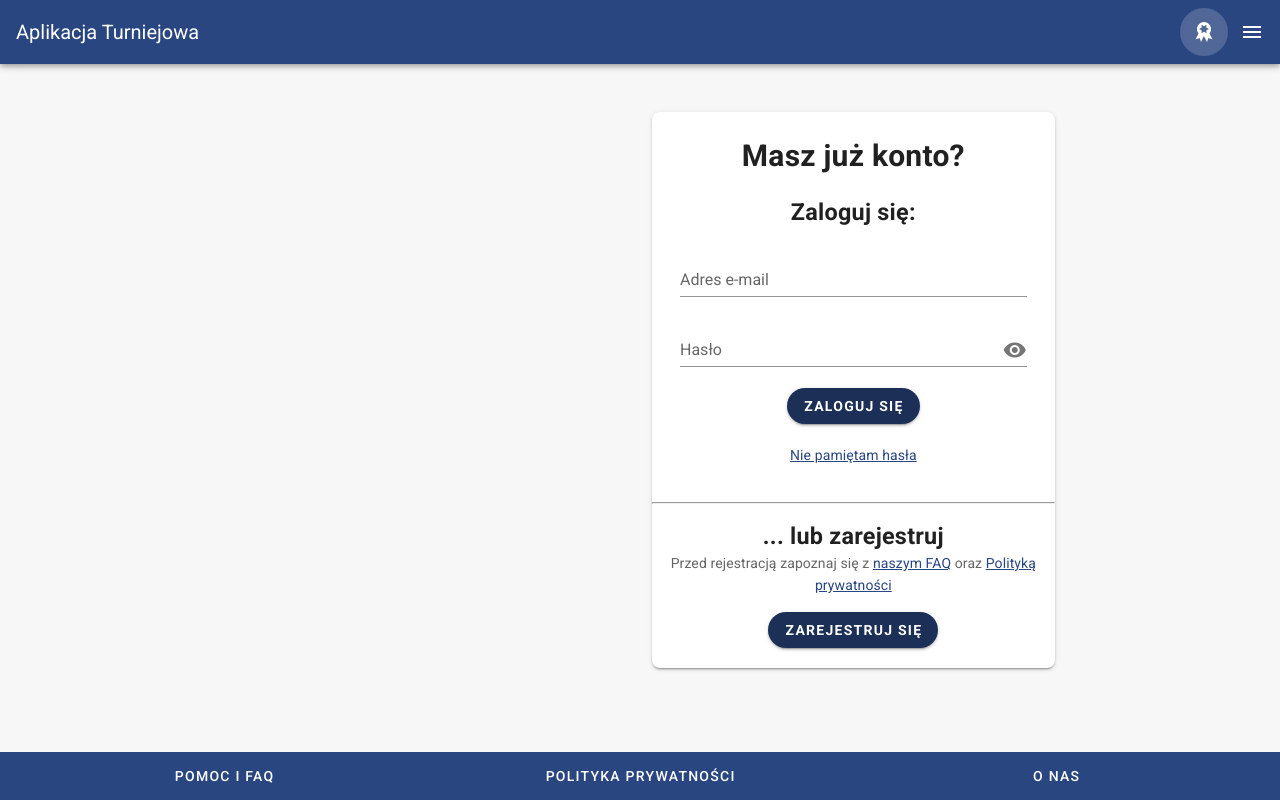
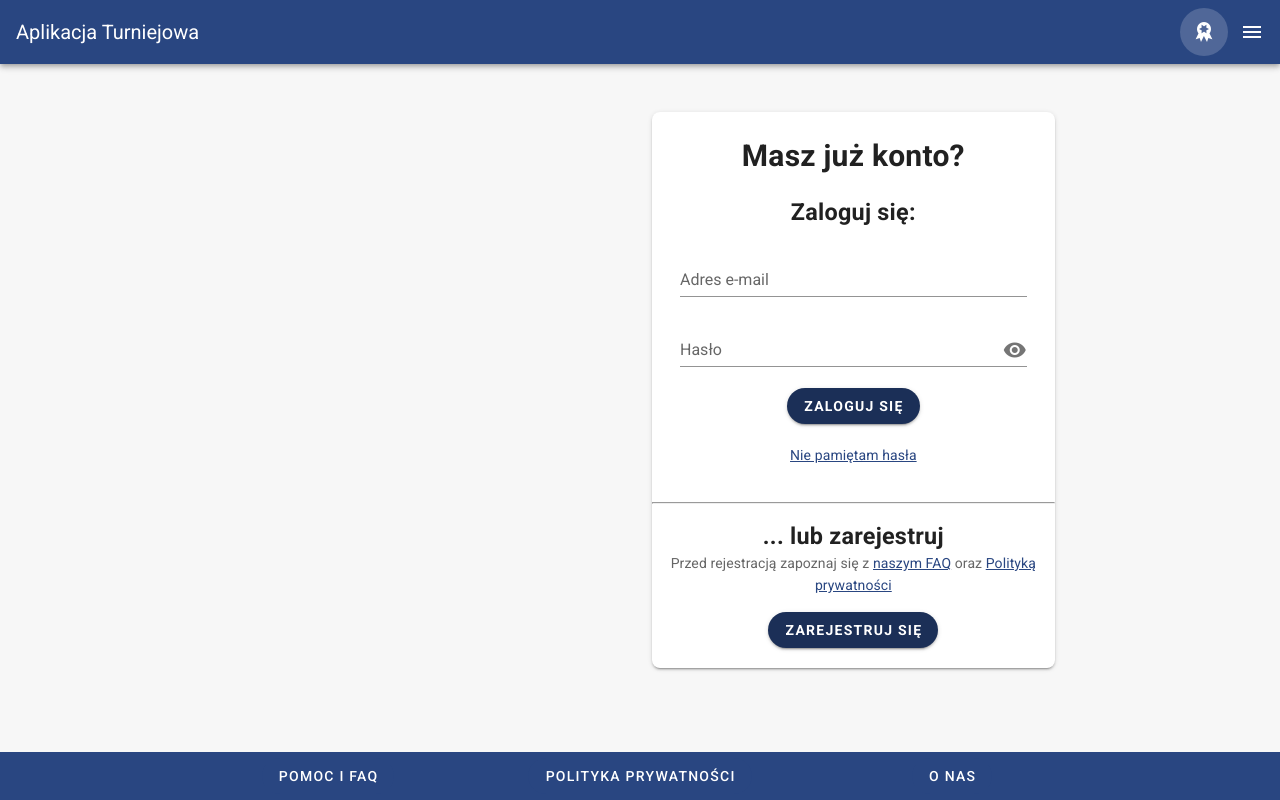
Before and after one commit to skni-kod/TournamentAppFrontend, a Vue app: page /login in a window 1280 px wide. Shown: the top 800 px of the page. Built offline with nearby package versions, Linux system fonts and the light colour scheme.

Commit message:
Footer Scaling

```diff
--- a/src/components/Footer.vue
+++ b/src/components/Footer.vue
@@ -1,7 +1,7 @@
 <template>
   <v-footer class="primary white--text">
     <v-row justify="center" no-gutters>
-      <v-col v-for="(link, i) in links" :key="i" class="text-center">
+      <v-col sm="4" md="3" v-for="(link, i) in links" :key="i" class="text-center">
         <v-btn
           rounded
           text
--- a/src/components/HomeTabs.vue
+++ b/src/components/HomeTabs.vue
@@ -9,7 +9,7 @@
       icons-and-text
     >
       <v-tab v-for="(item, id) in items" :key="id">
-        <div class="d-none d-sm-flex">{{ item.tab }}</div>
+        <div class="d-sm-flex">{{ item.tab }}</div>
         <v-icon>{{ item.icon }}</v-icon>
       </v-tab>
     </v-tabs>
--- a/src/views/Home.vue
+++ b/src/views/Home.vue
@@ -1,6 +1,6 @@
 <template>
   <v-row justify="center">
-    <v-col cols="8" sm="8">
+    <v-col sm="10" md="8" xl="5">
       <v-container>
         <v-carousel cycle height="350px">
           <v-carousel-item
```
